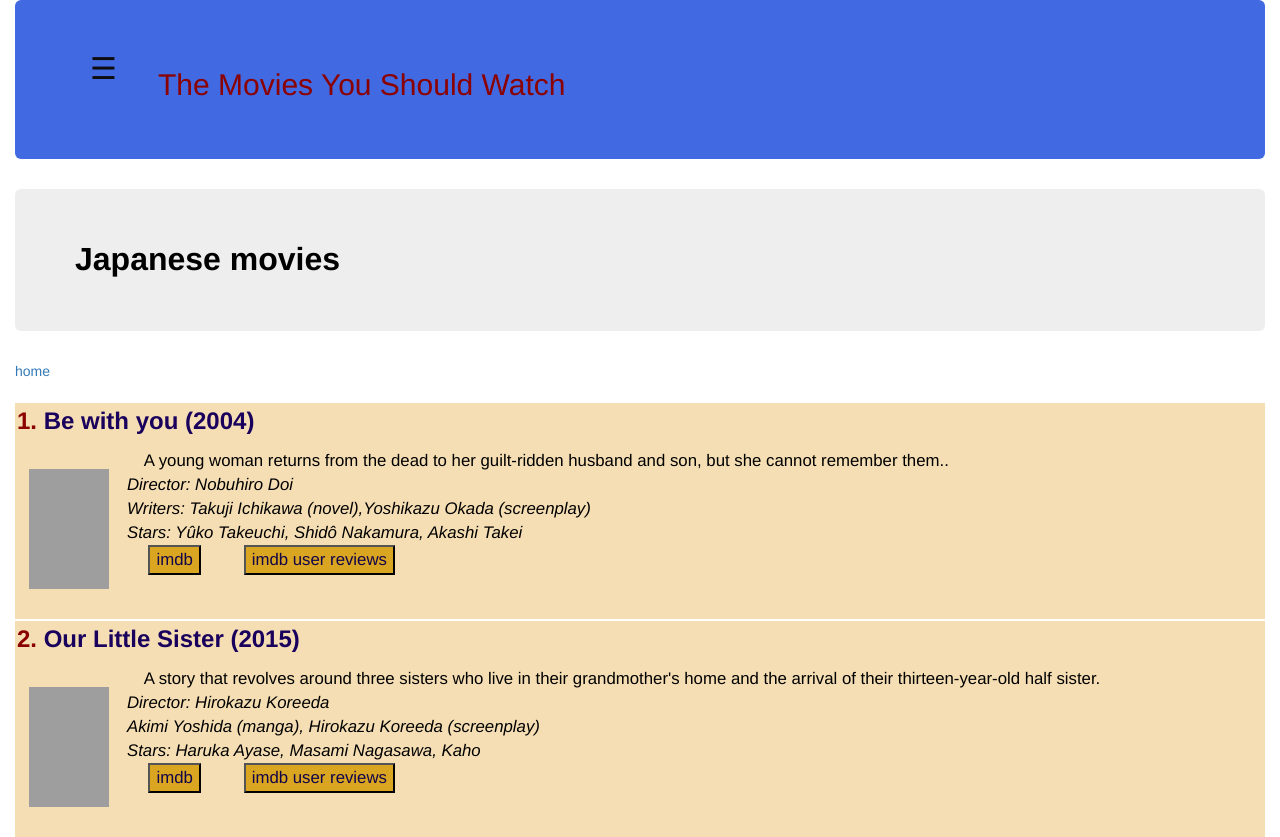
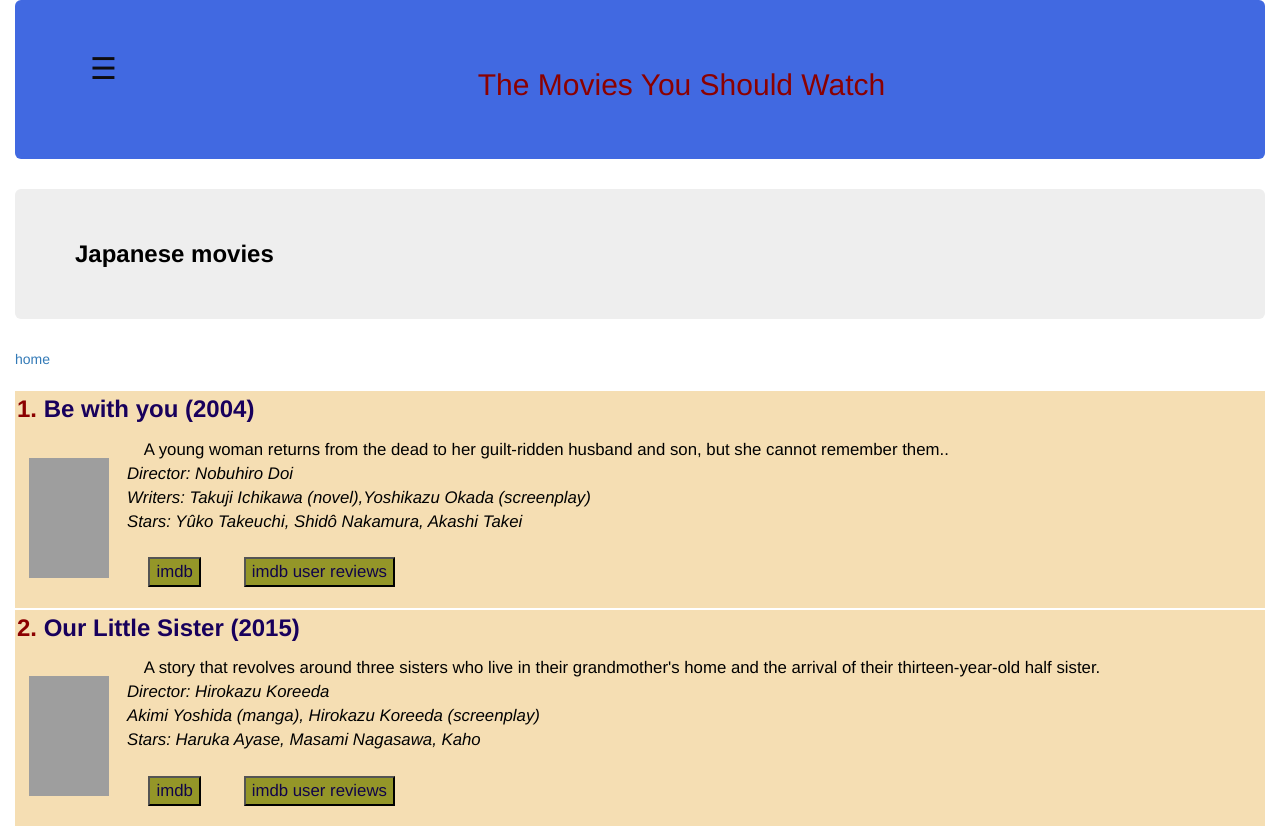
Before and after one commit to vishnump229/moviesByMood, a plain HTML site: page jap.html in a window 1280 px wide. Drawn offline with Linux system fonts and the light colour scheme; grey boxes are pictures that could not be loaded.

Commit message:
some little changes

```diff
--- a/index.css
+++ b/index.css
@@ -1,6 +1,7 @@
 button{
+
     color: rgb(17, 4, 73);
-    background-color: goldenrod;
+    background-color: rgb(148, 150, 40);
 }
 #line{
     color: rgb(88, 1, 37);
@@ -13,7 +14,7 @@ button{
 }
 .topic{
     color: black;
-    font-size: xx-large;
+    font-size: x-large;
     font-weight: bold;
 }
 .content{
--- a/jap.html
+++ b/jap.html
@@ -21,7 +21,7 @@
         <div id="main">
             <div class="jumbotron" style="background-color: royalblue">
                 <span style="color:rgb(14, 12, 15);font-size:30px;cursor:pointer;float:left;margin-left:15px;" onclick="openNav()">&#9776;</span>
-             <h2 style="color: darkred">&nbsp;&nbsp;&nbsp;&nbsp; The Movies You Should Watch</h2>
+                <h2 style="color: darkred; text-align: center;">&nbsp;&nbsp;&nbsp;&nbsp; The Movies You Should Watch</h2>
             </div>
 
 
@@ -45,7 +45,7 @@
                             <br>
                                 Stars: Yûko Takeuchi, Shidô Nakamura, Akashi Takei
                         </i>
-                <br>
+                            <br><br>
                             &emsp;
                             <a href="https://www.imdb.com/title/tt8092252/"><button>imdb</button></a>
                             &emsp;&emsp;
@@ -61,6 +61,7 @@
                 <div class="box inner_box">
                     <img src="https://m.media-amazon.com/images/M/MV5BNWQzYTFjYTktNWRkNS00MTc3LWJkMWYtZTdiZGY0ODE3NDRkXkEyXkFqcGdeQXVyMTIyNzY1NzM@._V1_QL50_SY1000_CR0,0,705,1000_AL_.jpg">
                 </div>
+
                 <div class="box outer_inner">
                     <p class = content>&emsp;A story that revolves around three sisters who live in their grandmother's home and the arrival of their thirteen-year-old half sister.
                         <br>
@@ -71,7 +72,7 @@
                         <br>
                             Stars: Haruka Ayase, Masami Nagasawa, Kaho
                         </i>
-                <br>
+                        <br><br>
                         &emsp;
                         <a href="https://www.imdb.com/title/tt3756788/"><button>imdb</button></a>
                         &emsp;&emsp;
```
Also changed, not shown: index.html (+1 -1 lines), visual.html (+2 -2 lines). Lines whose indentation alone changed are shown as unchanged.
